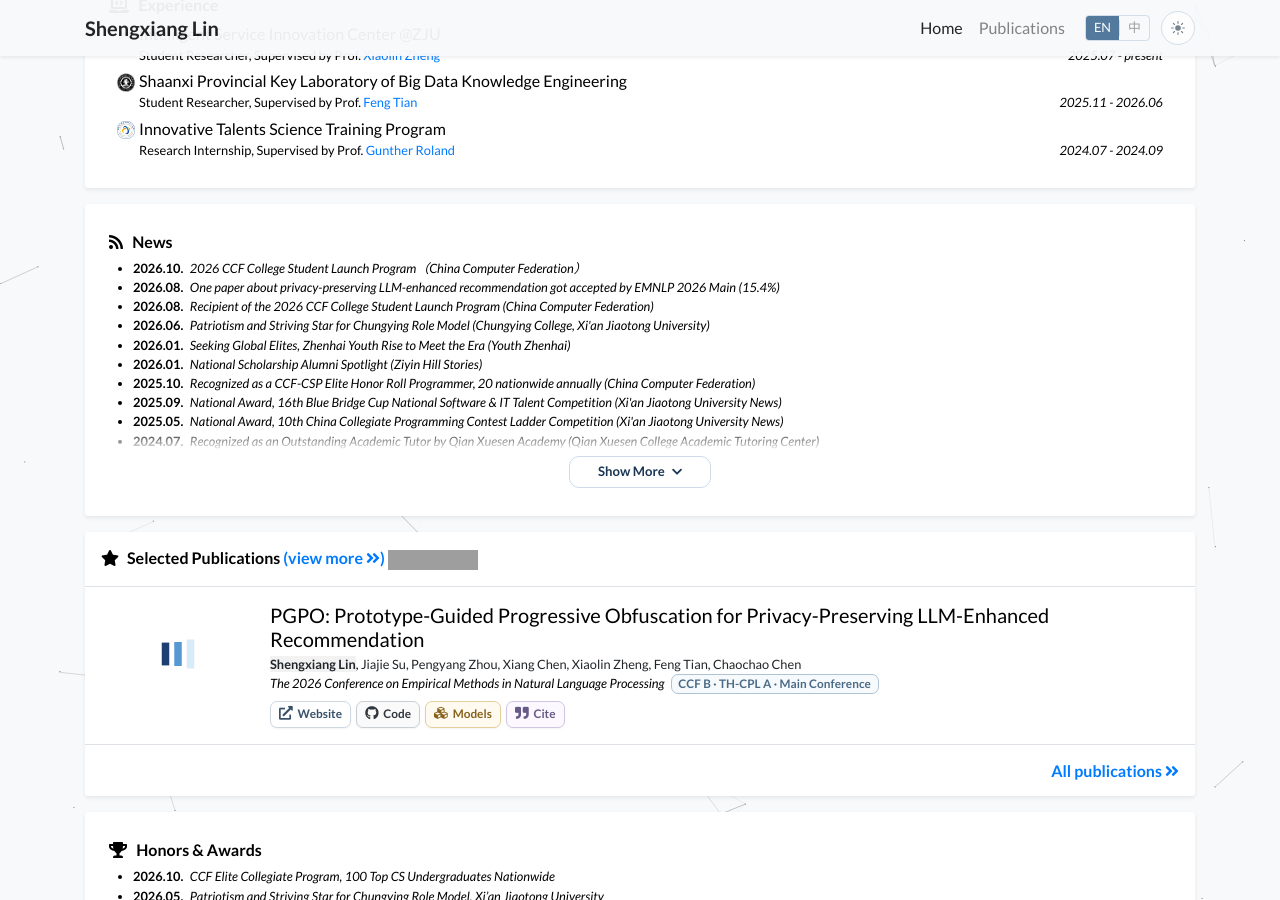
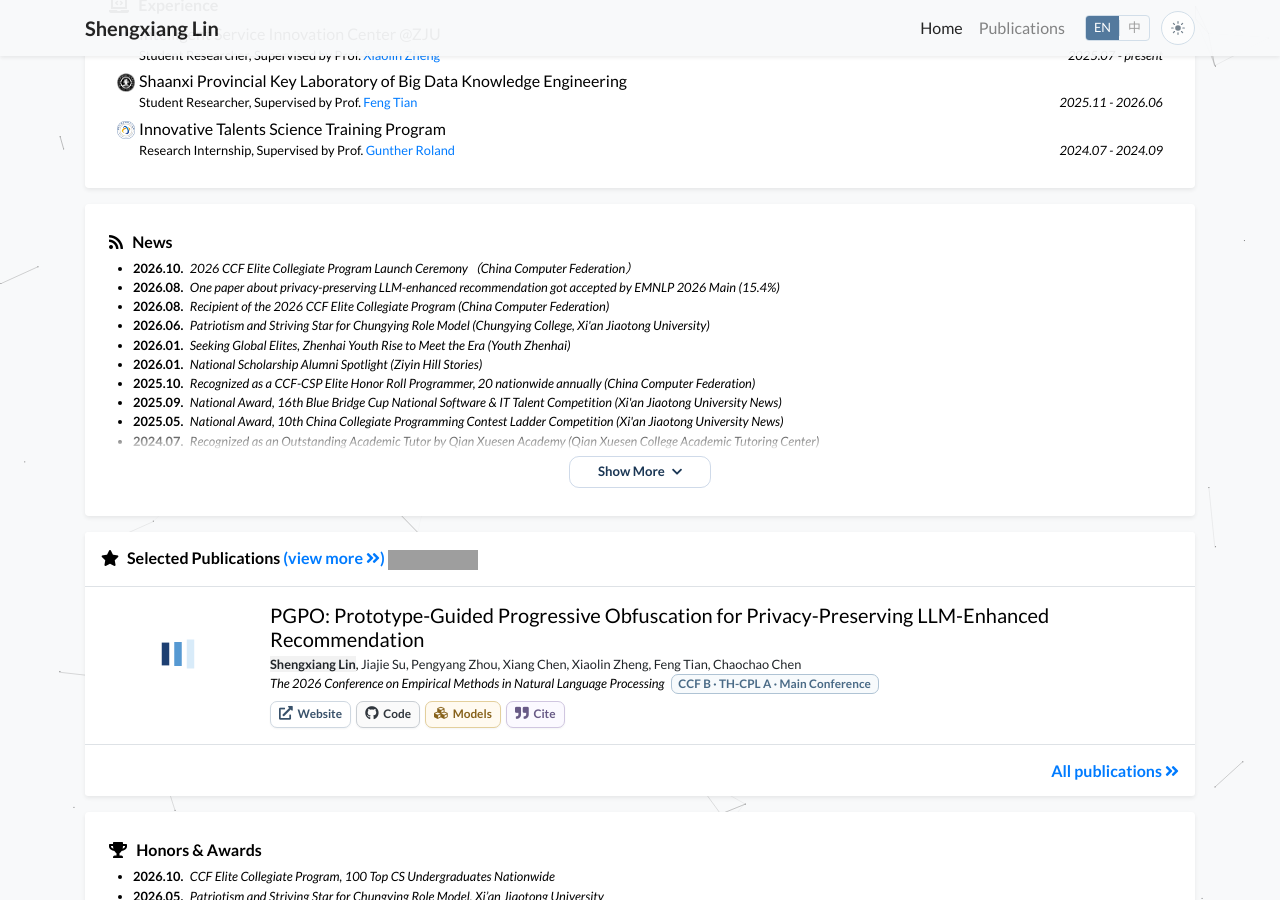
Before and after one commit to Shengxiang-Lin/Shengxiang-Lin.github.io, a Jekyll site: the page built from index.html, in a window 1280 px wide and 900 px high, scrolled down 881 px. Built offline with Jekyll 4.4.1, drawn with Linux system fonts in a browser that asks for light colours; a style sheet for code colours, icons or effects is not loaded; grey boxes are pictures that could not be loaded.

Commit message:
Update profile.yml

```diff
--- a/_data/profile.yml
+++ b/_data/profile.yml
@@ -247,13 +247,13 @@ awards_zh:
 
 
 news:
-  - name: "2026 CCF College Student Launch Program（China Computer Federation）"
+  - name: "2026 CCF Elite Collegiate Program Launch Ceremony（China Computer Federation）"
     data: "2026.10"
     url: "https://mp.weixin.qq.com/s?__biz=MjM5MTY5ODE4OQ==&mid=2651645308&idx=2&sn=f21f7be15ab61184fd098a36ebc4c977&chksm=bc90ed91ab20ece40f67d346fb1a141823c85880681a5624ed0b5fb7d8c0ab248fc51e6536b8&mpshare=1&scene=23&srcid=102397TG12rU6VcBwmUjSoD0&sharer_shareinfo=d37cb61dffd2af8507c92e7522cccea0&sharer_shareinfo_first=5a86c2db83cee0561f2fa8bc534ad05f#rd"
   - name: One paper about privacy-preserving LLM-enhanced recommendation got accepted by EMNLP 2026 Main (15.4%)
     date: 2026.08
     url: "https://2026.emnlp.org/program/main_papers"
-  - name: Recipient of the 2026 CCF College Student Launch Program (China Computer Federation)
+  - name: Recipient of the 2026 CCF Elite Collegiate Program (China Computer Federation)
     date: 2026.08
     url: "https://www.ccf.org.cn/Awards/Awards/2026-07-31/919353.shtml"
   - name: Patriotism and Striving Star for Chungying Role Model (Chungying College, Xi'an Jiaotong University)
```
